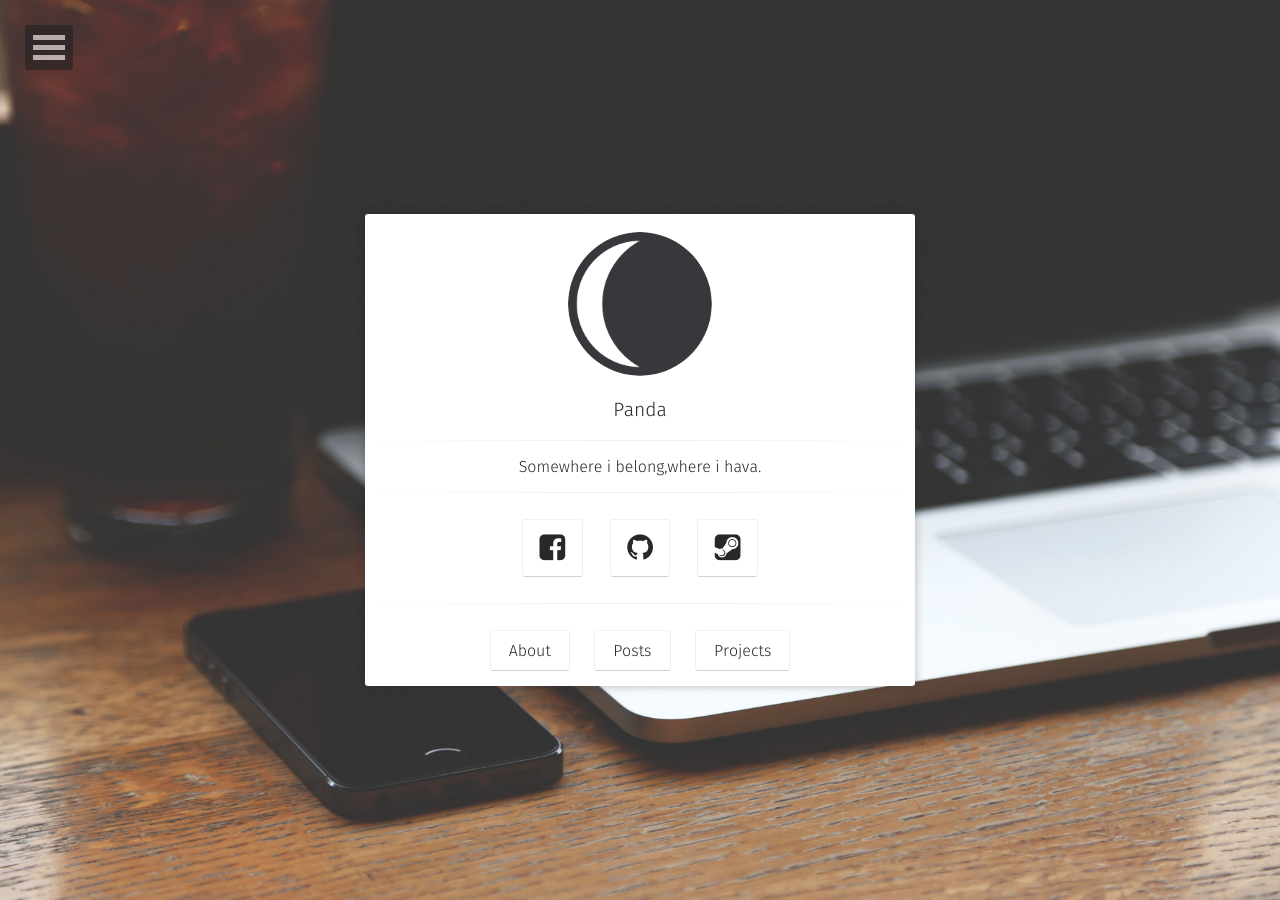
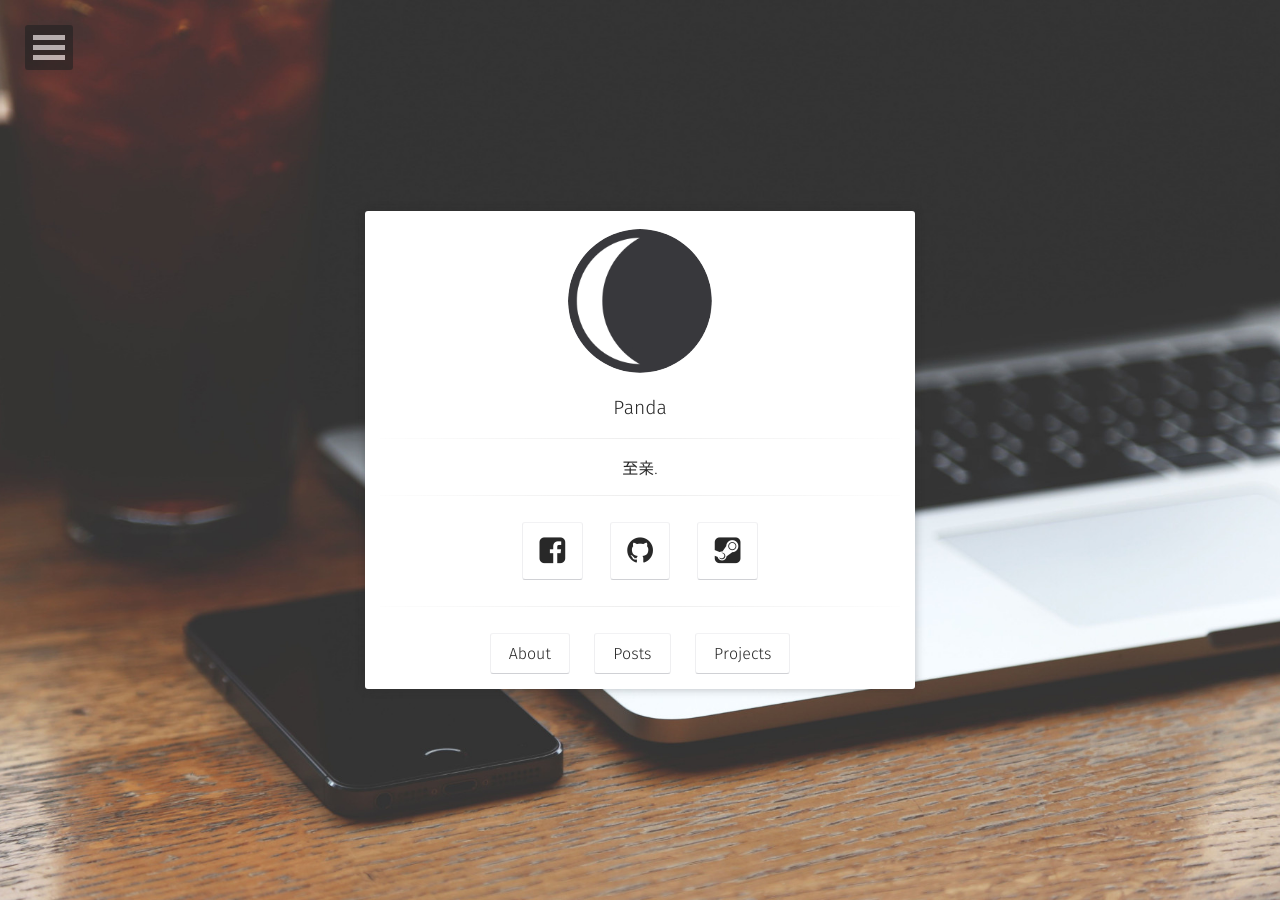
Before and after one commit to pandaranker/pandaBlog, a Jekyll site: the page built from index.html, in a window 1280 px wide. Built offline with Jekyll 4.4.1, drawn with Linux system fonts in a browser that asks for light colours; some web fonts are replaced; some of the changed lines change nothing that is shown.

Commit message:
日常更改

```diff
--- a/_config.yml
+++ b/_config.yml
@@ -1,7 +1,7 @@
 # Site
 title:              Panda
-bio:                'Somewhere i belong,where i hava.'
-description:        "坦白来说,我花了很长时间去理解这个模版,她叫'MOON'."
+bio:                '至亲.'
+description:        "98年生,在校CS学生."
 reading_time:       true
 words_per_minute:   200
 logo:               'assets/img/logo.png'
```
